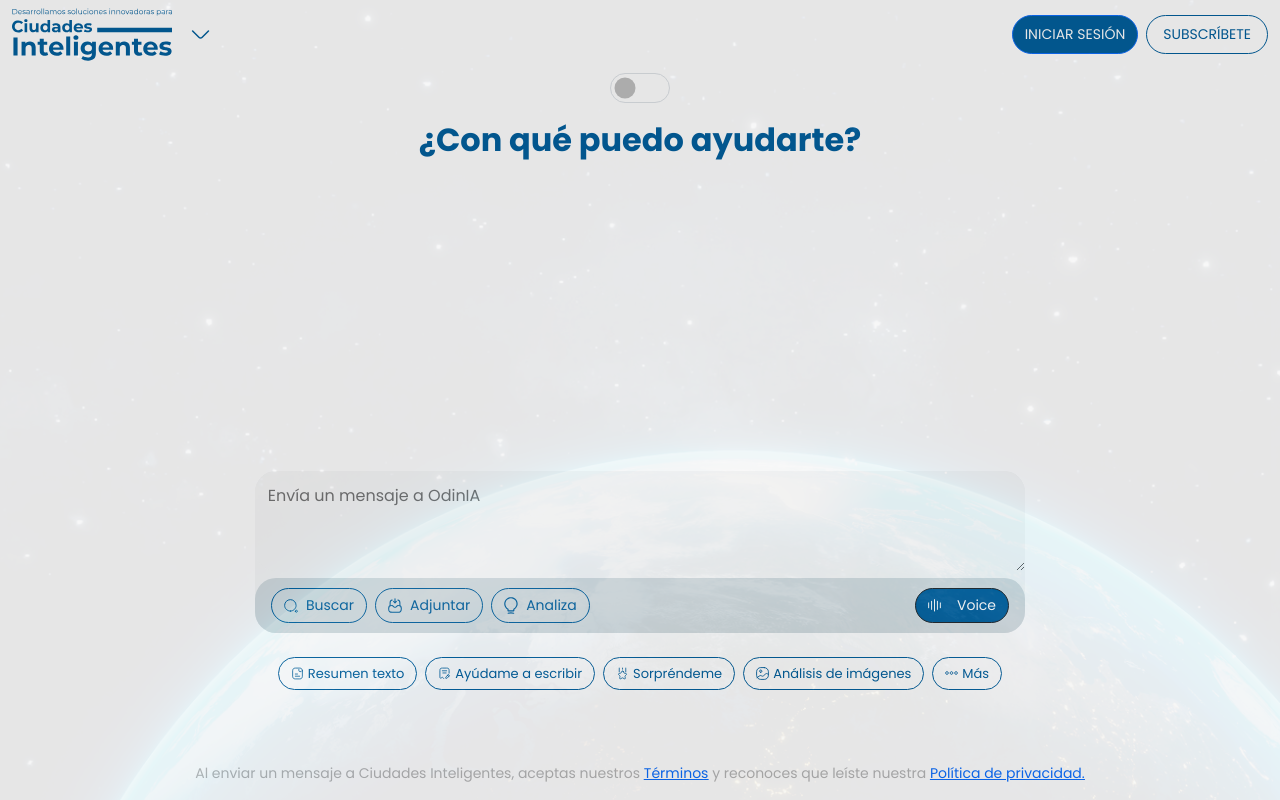
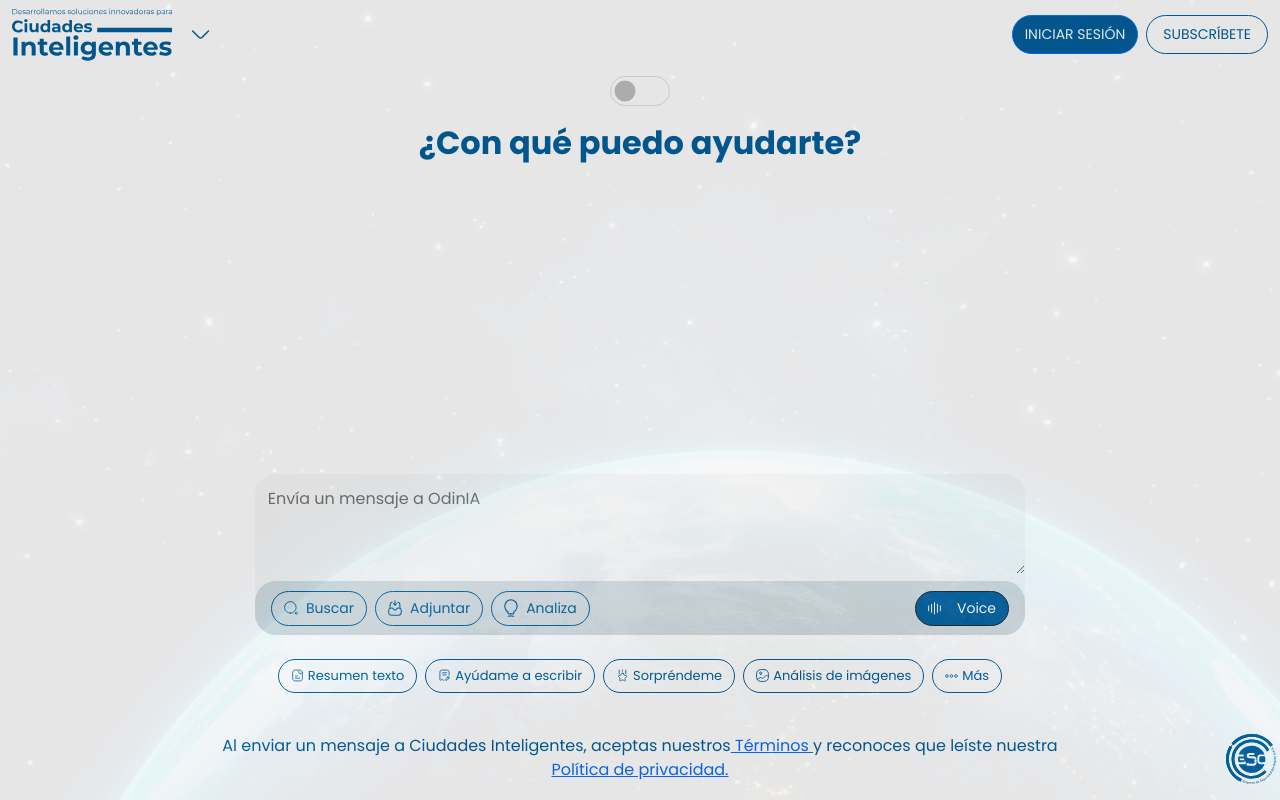
Before and after one commit to jhosephvillalba/smart-cities, a React (Vite) app: page / in a window 1280 px wide. Built offline with nearby package versions, Linux system fonts and the light colour scheme.

Commit message:
cambios en el chat

```diff
--- a/src/App.jsx
+++ b/src/App.jsx
@@ -1,32 +1,53 @@
 import React, { useState } from "react"
 import Navbar from "./components/Navbar"
 import ChatContent from "./components/ChatContent"
+import Logo from "./assets/icons/empresa.svg"
 import "./App.css"
 
 function App() {
-  const [ fade, setFade ] = useState(false)
+  const [fade, setFade] = useState(false)
   return (
     <>
       <main className={`main-container main-container-bg d-flex flex-column justify-content-between ${fade ? "transparent" : ""}`}>
         <header>
-          <Navbar set={setFade} fade={fade}/>
+          <Navbar set={setFade} fade={fade} />
         </header>
-        <div className="container-fluid chat-container h-100">
-        <div className="d-flex w-100 justify-content-center form-check form-switch">
-          <input
+        <div className="container-fluid chat-container">
+          <div className="d-flex w-100 justify-content-center form-check form-switch">
+            <input
               className={`form-check-input switch_size`}
               type="checkbox"
               onClick={() => setFade(!fade)}
               defaultChecked={fade}
-          />
+            />
           </div>
           <ChatContent />
         </div>
-          <footer className="d-flex justify-content-center">
-            <div className="text_footer">
-              <p className="text-center">Al enviar un mensaje a Ciudades Inteligentes, aceptas nuestros <a href="#"><span>Términos</span></a> y reconoces que leíste nuestra <a href=""><span>Política de privacidad.</span></a></p>
+        <footer className="row mt-4 g-2">
+          {/* Logo: Primero en móvil, último en escritorio */}
+          <div className="col-12 col-md-2 mb-3 order-1 order-md-3">
+            <div className="w-100 d-flex justify-content-md-end justify-content-center">
+              <img className="logo" src={Logo} alt="Logo" width={50} />
             </div>
-          </footer>
+          </div>
+
+          {/* Espacio vacío en escritorio */}
+          <div className="col-12 col-md-2 h-0 order-2 order-md-1"></div>
+
+          {/* Texto centrado */}
+          <div className="col-12 col-md-8 order-3 order-md-2">
+            <div className="d-flex justify-content-center align-items-center w-100">
+              <div className="text-center">
+                <p className="m-0">
+                  Al enviar un mensaje a Ciudades Inteligentes, aceptas nuestros
+                  <a href="#"><span> Términos </span></a> y reconoces que leíste nuestra
+                  <a href="#"><span> Política de privacidad. </span></a>
+                </p>
+              </div>
+            </div>
+          </div>
+        </footer>
+
       </main>
     </>
   )
--- a/src/components/ChatContent/index.jsx
+++ b/src/components/ChatContent/index.jsx
@@ -19,7 +19,7 @@ function ChatContent() {
           </div>
 
           {/* Área de mensajes */}
-            <div className={`container d-flex flex-column gap-3 ${styles.chat_box}`}>
+          <div className={`container-fluid d-flex flex-column gap-3 ${styles.chat_box}`}>
             {messages.map(({ message, isUser }, index) => (
                 <div
                   key={index}
--- a/src/components/ChatForm/index.jsx
+++ b/src/components/ChatForm/index.jsx
@@ -160,13 +160,21 @@ const ChatForm = ({ sendMessage }) => {
     }
   };
 
+
+  const handleKeyPress = (e) => {
+    if (e.key === "Enter") {
+      e.preventDefault(); // Evita el comportamiento por defecto
+      handleSubmit(e); // Llama a la función de envío
+    }
+  };
+
   return (
     <>
       {/* Se invierte el orden en pantallas md o más grandes */}
       <div className="w-100 d-flex flex-column flex-md-column-reverse" style={{ maxWidth: "770px" }}>
 
         {/* --------------------------Caja de botones (arriba en md)------------------------- */}
-        <div className="w-100 d-flex justify-content-center flex-wrap mt-lg-4 mb-3" style={{ maxWidth: "1200px" }}>
+        <div className="w-100 d-flex justify-content-center flex-wrap mt-lg-4 mt-3 mb-3" style={{ maxWidth: "1200px" }}>
           <div className="d-flex flex-row gap-2 flex-wrap justify-content-center align-items-center">
             <button className="btn btn-info d-flex justify-content-center align-items-center" data-bs-toggle="modal" data-bs-target="#about">
               <img src={IconBook} alt="ear" width={13} />
@@ -205,6 +213,7 @@ const ChatForm = ({ sendMessage }) => {
               style={{ width: "100%", minHeight: "100px" }}
               className={`${styles.input_text} input_text_bg_dark ${styles.font_family}`}
               disabled={isLoading}
+              onKeyDown={handleKeyPress}
             ></textarea>
 
             {/* Botones de acción */}
@@ -213,7 +222,7 @@ const ChatForm = ({ sendMessage }) => {
 
                 <button type="submit" className="btn btn-secondary d-flex justify-content-center align-items-center">
                   {
-                    isLoading ? (<div class="spinner-border spinner-border-sm" role="status">
+                    isLoading ? (<div className="spinner-border spinner-border-sm" role="status">
                       <span class="visually-hidden">Loading...</span>
                     </div>) : (<img src={IconLoupe} alt="search" width={14} />)
                   }
--- a/src/index.css
+++ b/src/index.css
@@ -289,12 +289,11 @@ body {
   background-position: bottom;
   width: 100%;
   z-index: 2;
-  height: 100vh;
-
 }
 
 .main-container {
-  height: 100vh;
+  height: 100%;
+  min-height: max-content;
   transition: opacity var(--transition-time);
 }
 
@@ -364,7 +363,7 @@ footer {
 
 .dropdown-toggle-custom::after {
   display: inline-block;
-  margin-left: .255em;
+  /* margin-left: .255em; */
   vertical-align: .255em;
   content: none;
   border-top: .3em solid;
@@ -372,3 +371,55 @@ footer {
   border-bottom: 0;
   border-left: .3em solid transparent;
 }
+
+.row {
+  margin-left: 0 !important;
+  margin-right: 0 !important;
+}
+
+::-webkit-scrollbar{
+  width: 5px;
+  border-radius: 100px;
+}
+
+::-webkit-scrollbar-track {
+  background: var(--bg-light); /* Color del fondo del contenedor del scroll */
+  border-radius: 10px; /* Bordes redondeados */
+}
+
+::-webkit-scrollbar-thumb{
+    background-color: var(--color-text-dark);
+    border-radius: 50px;
+}
+
+
+.markdown-container {
+  font-family: Arial, sans-serif;
+  line-height: 1.6;
+}
+
+.markdown-container h1,
+.markdown-container h2,
+.markdown-container h3 {
+  color: #333;
+  margin-top: 1em;
+}
+
+.markdown-container ul,
+.markdown-container ol {
+  padding-left: 1.5em;
+}
+
+.markdown-container code {
+  background: #f4f4f4;
+  padding: 0.2em 0.4em;
+  border-radius: 3px;
+  font-family: monospace;
+}
+
+.markdown-container pre {
+  background: #f8f8f8;
+  padding: 1em;
+  border-radius: 5px;
+  overflow-x: auto;
+}
```
Also changed, not shown: src/components/MarkdownRenderer/styles.module.css (deleted, +0 -30 lines), src/App.css (line endings or trailing spaces), src/assets/icons/empresa.svg (added). Lines whose indentation alone changed are shown as unchanged.
